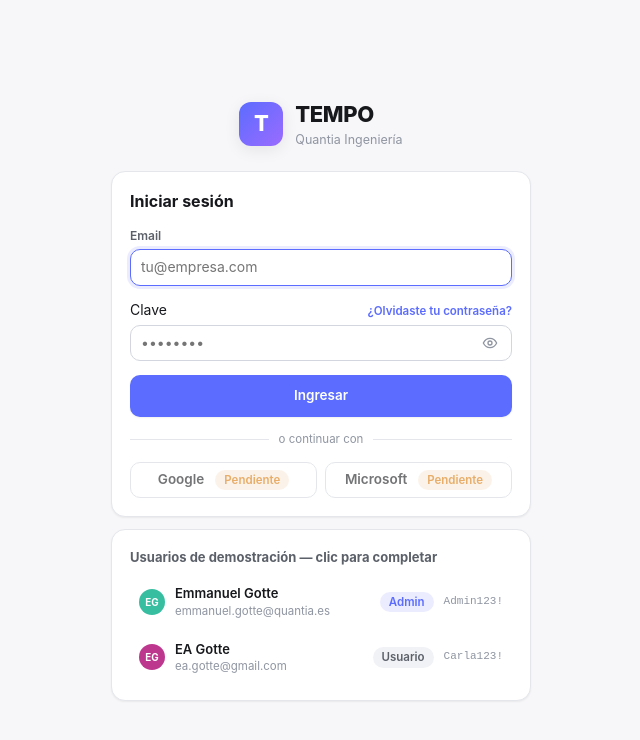
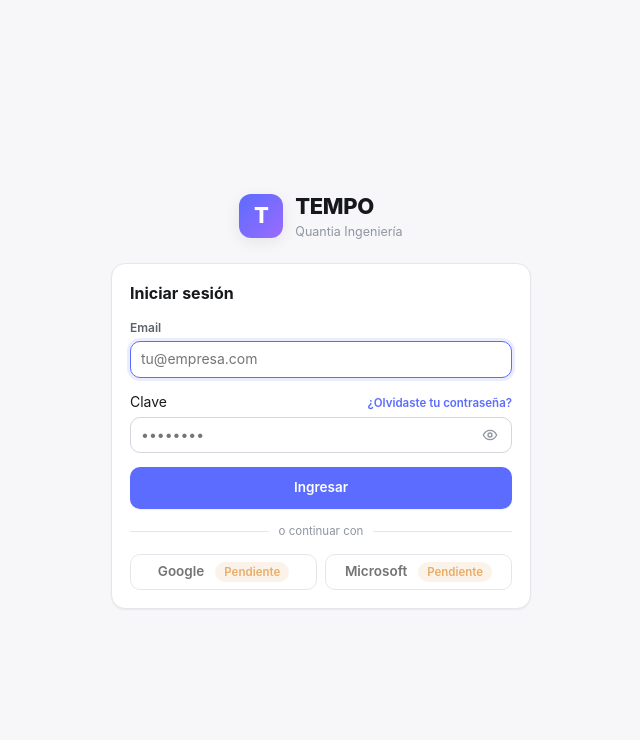
Before and after one commit to ea-gotte/TEMPO, a React (Vite) app: page / in a window 1280 px wide. Shown: the top 740 px of the page, without its empty margins (319-959 px from the left). Built offline with nearby package versions, Linux system fonts and the light colour scheme.

Commit message:
fix: eliminar seccion de usuarios de demostracion en la pantalla de inicio de sesion

```diff
--- a/src/pages/Login.tsx
+++ b/src/pages/Login.tsx
@@ -471,36 +471,6 @@
           </form>
         )}
 
-        {mode === "login" && (
-          <div className="card card-pad" style={{ marginTop: 12 }}>
-            <div className="card-title">Usuarios de demostración — clic para completar</div>
-            <div style={{ display: "flex", flexDirection: "column", gap: 6 }}>
-              {state.users.filter((u) => u.active).map((u) => (
-                <button
-                  key={u.id}
-                  type="button"
-                  onClick={() => { setEmail(u.email); setPassword(DEMO_PASSWORDS[u.id] || ""); setError(""); }}
-                  style={{
-                    display: "flex", alignItems: "center", gap: 10, padding: "7px 9px",
-                    borderRadius: 8, textAlign: "left", width: "100%",
-                  }}
-                  className="login-demo-row"
-                >
-                  <Avatar name={u.name} size={26} />
-                  <div style={{ flex: 1, minWidth: 0 }}>
-                    <div style={{ fontWeight: 600, fontSize: 13 }}>{u.name}</div>
-                    <div style={{ fontSize: 11.5, color: "var(--text-3)" }}>{u.email}</div>
-                  </div>
-                  <span className={`badge ${u.role === "admin" ? "acc" : u.role === "supervisor" ? "warn" : ""}`} style={{ textTransform: "capitalize" }}>
-                    {u.role}
-                  </span>
-                  <code style={{ fontSize: 11, color: "var(--text-3)" }}>{DEMO_PASSWORDS[u.id] || "—"}</code>
-                </button>
-              ))}
-            </div>
-          </div>
-        )}
-        <style>{`.login-demo-row:hover { background: var(--surface-2); }`}</style>
       </div>
     </div>
   );
```
